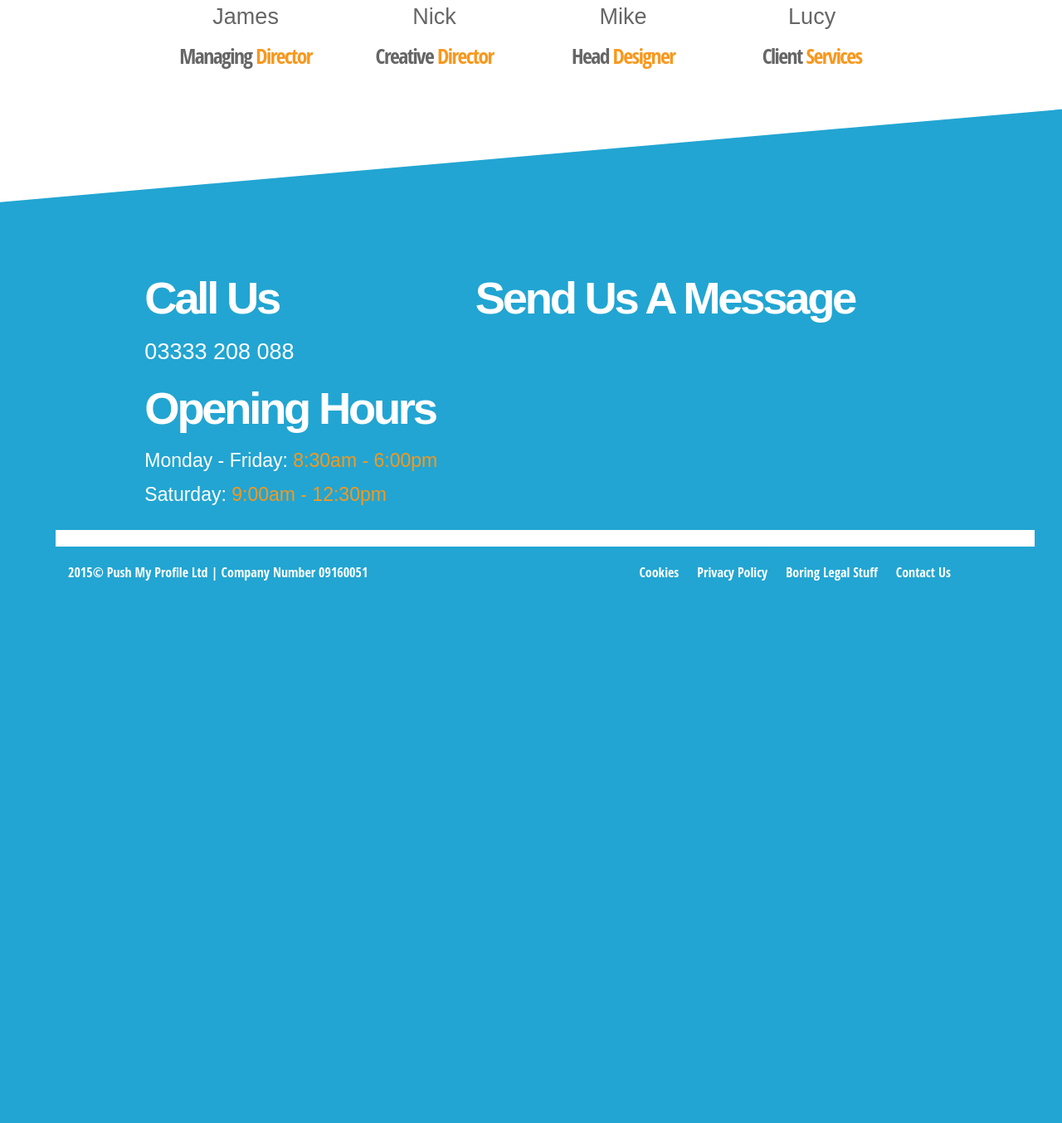
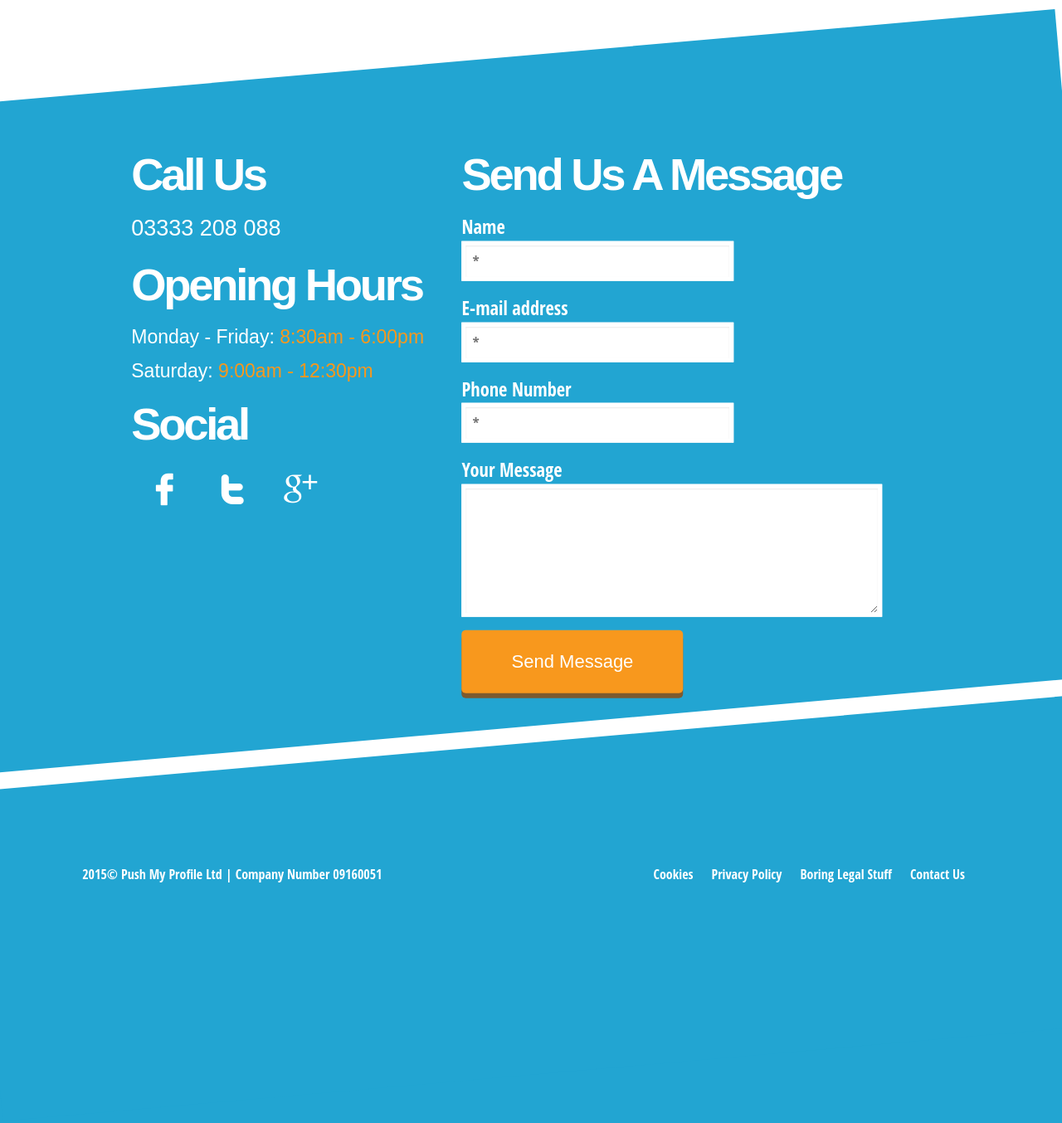
Before and after one commit to pushmyprofile/pmp, a PHP site: page / in a window 1280 px wide. Shown: the part 3357-4711 px from the top of the page at 83% size. Before the commit the page ends 4057 px from the top, so only its background shows below. Run offline with PHP 8.4, Linux system fonts and the light colour scheme; some libraries are stand-ins or nearby versions.

Commit message:
Change Styles and implemented Footer Form
Various style changes and implementation of form in footer. Also added
in social icons.

```diff
--- a/css/responsive.css
+++ b/css/responsive.css
@@ -157,3 +157,14 @@
 }
 
 }
+
+/* ###### EXTRA LARGE SCREEN STYLES ######## */
+@media only screen and (min-width: 90.063em) and (max-width: 120em) {
+.row.content
+{
+
+padding: 130px 40px 180px;
+
+}
+
+}
--- a/css/style.css
+++ b/css/style.css
@@ -29,6 +29,8 @@
 background:#fff;
 
 }
+
+/* MISC CLASSES */
 
 .clear
 {
@@ -73,6 +75,41 @@
 /* #### FONTS #### */
 @import url(http://fonts.googleapis.com/css?family=Ubuntu:400,500,700);
 @import url(http://fonts.googleapis.com/css?family=Open+Sans+Condensed:300,700);
+
+/* #### ICONS #### */
+@font-face {
+	font-family: "Flaticon";
+	src: url("icons/flaticon.eot");
+	src: url("icons/flaticon.eot#iefix") format("embedded-opentype"),
+	url("icons/flaticon.woff") format("woff"),
+	url("icons/flaticon.ttf") format("truetype"),
+	url("icons/flaticon.svg") format("svg");
+	font-weight: normal;
+	font-style: normal;
+}
+[class^="flaticon-"]:before, [class*=" flaticon-"]:before,
+[class^="flaticon-"]:after, [class*=" flaticon-"]:after {
+	font-family: Flaticon;
+        font-size: 40px;
+font-style: normal;
+margin-left: 20px;
+}.flaticon-facebook55:before {
+	content: "\e000";
+}
+.flaticon-google24:before {
+	content: "\e001";
+}
+.flaticon-twitter20:before {
+	content: "\e002";
+}
+
+.flaticon-facebook55, .flaticon-google24, .flaticon-twitter20
+{
+
+    font-size:40px !important;
+
+}
+
 
 
 /* #### GENERAL STYLES ##### */
@@ -419,14 +456,6 @@
 
 }
 
-.row.content
-{
-
-padding: 130px 40px 180px;
-
-}
-
-
 .our-work ul, .our-work li
 {
     padding:0;
@@ -609,3 +638,29 @@
 
 
 }
+
+/* FORMS */
+input[type="text"], input[type="password"], input[type="date"], input[type="datetime"], input[type="datetime-local"], input[type="month"], input[type="week"], input[type="email"], input[type="number"], input[type="search"], input[type="tel"], input[type="time"], input[type="url"], input[type="color"], textarea {
+    border: 5px solid #fff;
+    font-size: 1.1rem;
+    height: 3rem;
+}
+
+input[type="text"]:focus, input[type="password"]:focus, input[type="date"]:focus, input[type="datetime"]:focus, input[type="datetime-local"]:focus, input[type="month"]:focus, input[type="week"]:focus, input[type="email"]:focus, input[type="number"]:focus, input[type="search"]:focus, input[type="tel"]:focus, input[type="time"]:focus, input[type="url"]:focus, input[type="color"]:focus, textarea:focus
+{
+
+    border-color:#F8981D;
+
+}
+
+textarea
+{
+
+    height:10rem;
+
+}
+
+label {
+    color: #fff;
+    font-size: 1.4rem;
+}
--- a/includes/footer.php
+++ b/includes/footer.php
@@ -10,13 +10,111 @@
           <h4>Monday - Friday: <span class="orange-text">8:30am - 6:00pm</span></h4>
           <h4>Saturday: <span class="orange-text">9:00am - 12:30pm</span></h4>
              </div>
+             <div class="row">
+             <h2>Social</h2>
+             <ul class="inline-list">
+                 <li><a href="https://www.facebook.com/pushmyprofile" target="_blank"><i class="flaticon-facebook55"></i></a></li>
+                 <li><a href="https://twitter.com/pushmyprofile" target="_blank"><i class="flaticon-twitter20"></i></a></li>
+                 <li><a href="https://plus.google.com/109450061565906598916/" target="_blank"><i class="flaticon-google24"></i></a></li>
+             </ul>
+             </div>
          </div>
          <div class="large-7 columns">
          <h2>Send Us A Message</h2>
+         <form data-abide id="sendusamessage" method="post" action="#">
+
+              <div class="row">
+
+                 <div class="large-8 columns">
+
+      				 <label>Name</label>
+
+                     <input type="text" name="name" id="name" required pattern="[a-zA-Z0-9]+" placeholder="*"
+
+                     <?php if ($missingfields || $errorfields) { echo  'value="' . htmlentities($name, ENT_COMPAT, 'UTF-8') . '"'; }?>> <small class="error">Please enter your name</small> 		             	 </div>
+
+            	 <div class="name-field">
+
+     				 <?php if ($missingfields && in_array('name', $missingfields)) { ?><p><span class="formwarning">Please enter your name</span></p><?php } ?>
+
+                 </div>
+
+
+
+
+
+
+
+              </div>
+
+                <div class="row">
+
+                 <div class="large-8 columns">
+
+      				 <label>E-mail address</label>
+
+                     <input type="email" name="email" id="email" required placeholder="*"
+
+                     <?php if ($missingfields || $errorfields) { echo  'value="' . htmlentities($email, ENT_COMPAT, 'UTF-8') . '"'; }?>> <small class="error">Please enter your e-mail</small> 		             	 </div>
+
+            	 <div class="email-field">
+
+     				 <?php if ($missingfields && in_array('email', $missingfields)) { ?><p><span class="formwarning">Please enter your e-mail</span></p><?php } ?>
+
+                 </div>
+
+
+
+              </div>
+
+               <div class="row">
+
+                 <div class="large-8 columns">
+
+      				 <label>Phone Number</label>
+
+                     <input type="text" name="phone" id="phone" required pattern="^\s*\(?(020[7,8]{1}\)?[ ]?[1-9]{1}[0-9{2}[ ]?[0-9]{4})|(0[1-8]{1}[0-9]{3}\)?[ ]?[1-9]{1}[0-9]{2}[ ]?[0-9]{3})\s*$" placeholder="*"
+
+                     <?php if ($missingfields || $errorfields) { echo  'value="' . htmlentities($phone, ENT_COMPAT, 'UTF-8') . '"'; }?>> <small class="error">Please enter your phone number</small> 		             	 </div>
+
+            	 <div class="email-field">
+
+     				 <?php if ($missingfields && in_array('phone', $missingfields)) { ?><p><span class="formwarning">Please enter your phone number</span></p><?php } ?>
+
+                 </div>
+                   </div>
+                    <div class="row">
+
+               <div class="large-12 columns">
+
+               <label>Your Message</label>
+
+    <textarea class="textbox" name="enquiry" id="enquiry" <?php if ($missingfields || $errorfields) {              echo  'value="' . htmlentities($notes, ENT_COMPAT, 'UTF-8') . '"'; }?>></textarea>
+
+               </div>
+
+               </div>
+
+
+         <div class="row">
+                  <div class="large-8 columns">
+
+                <button type="submit" id="sendusamessage" class="button" name="sendusamessage">Send Message</button>
+
+                 </div>
+                 </div>
+
+
+
+
+
+
+         </form>
         </div>
         </div>
-      <div class="content reduced-padding">
+      <div class="reduced-padding">
     <hr />
+     <div class="content">
       <div class="large-7 columns">
          <p><?php echo date("Y"); ?>&copy; Push My Profile Ltd | Company Number 09160051</p>
         </div>
@@ -27,7 +125,7 @@
           <li>Boring Legal Stuff</li>
           <li>Contact Us</li>
           </ul>
-
+         </div>
         </div>
         </div>
 </footer>
--- a/includes/form-send.php
+++ b/includes/form-send.php
@@ -3,7 +3,7 @@
 $missingfields = array();
 
 //check form has been submitted
-if (isset($_POST['bookatable'])) {
+if (isset($_POST['sendusamessage'])) {
 
 	//Process Form
 	$to = 'nick@pushmyprofile.co.uk';
```
Also changed, not shown: css/icons/flaticon.svg (added), css/icons/flaticon.ttf (added), css/icons/flaticon.woff (added), 1 other file.
